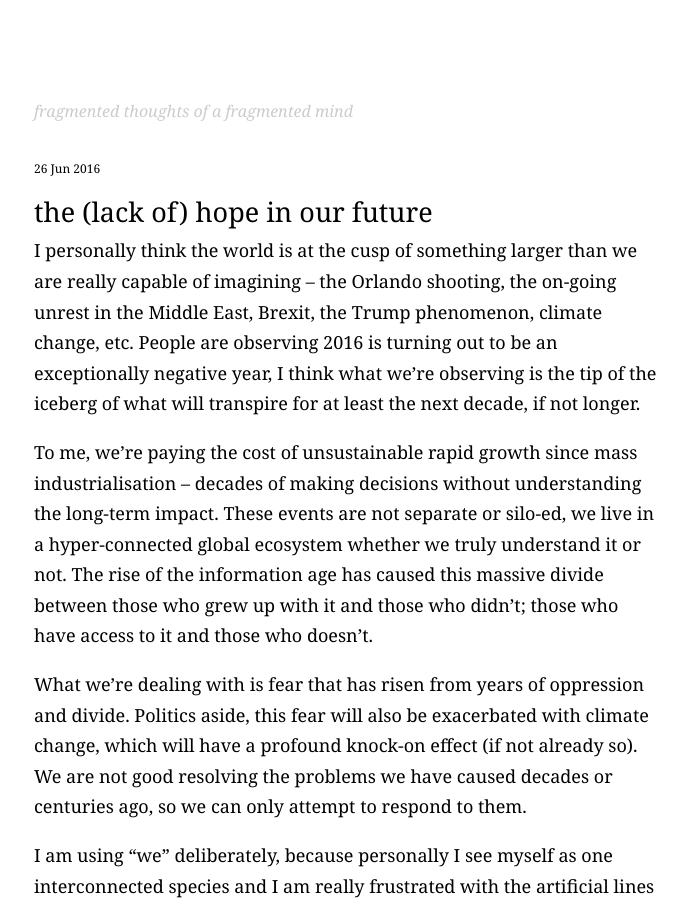
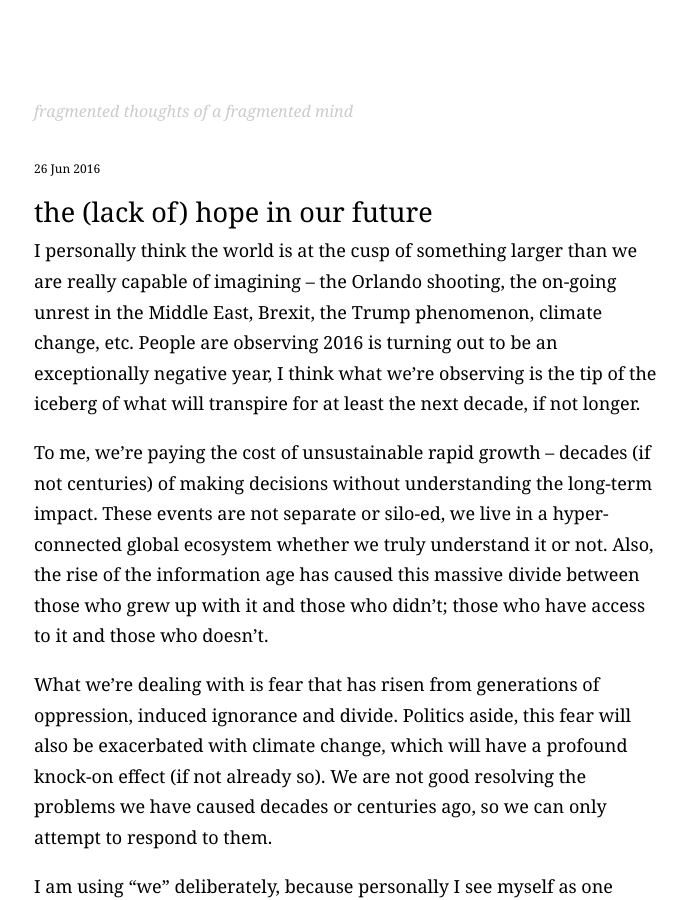
Before and after one commit to wynlim/wynlim.github.io, a Jekyll site: the page built from _posts/2016-06-26-the-lack-of-hope-in-our-future.markdown, in a window 1280 px wide and 900 px high. Shown: the whole window, without its empty margins (291-978 px from the left). Built offline with Jekyll 4.4.1, drawn with Linux system fonts in a browser that asks for light colours; comment, search, counter and statistics services are not loaded.

Commit message:
Update 2016-06-26-the-lack-of-hope-in-our-future.markdown

```diff
--- a/_posts/2016-06-26-the-lack-of-hope-in-our-future.markdown
+++ b/_posts/2016-06-26-the-lack-of-hope-in-our-future.markdown
@@ -5,9 +5,9 @@ permalink: the-lack-of-hope-in-our-future
 ---
 I personally think the world is at the cusp of something larger than we are really capable of imagining – the Orlando shooting, the on-going unrest in the Middle East, Brexit, the Trump phenomenon, climate change, etc. People are observing 2016 is turning out to be an exceptionally negative year, I think what we’re observing is the tip of the iceberg of what will transpire for at least the next decade, if not longer.
 
-To me, we’re paying the cost of unsustainable rapid growth since mass industrialisation – decades of making decisions without understanding the long-term impact. These events are not separate or silo-ed, we live in a hyper-connected global ecosystem whether we truly understand it or not. The rise of the information age has caused this massive divide between those who grew up with it and those who didn’t; those who have access to it and those who doesn’t.
+To me, we’re paying the cost of unsustainable rapid growth – decades (if not centuries) of making decisions without understanding the long-term impact. These events are not separate or silo-ed, we live in a hyper-connected global ecosystem whether we truly understand it or not. Also, the rise of the information age has caused this massive divide between those who grew up with it and those who didn’t; those who have access to it and those who doesn’t.
 
-What we’re dealing with is fear that has risen from years of oppression and divide. Politics aside, this fear will also be exacerbated with climate change, which will have a profound knock-on effect (if not already so). We are not good resolving the problems we have caused decades or centuries ago, so we can only attempt to respond to them.
+What we’re dealing with is fear that has risen from generations of oppression, induced ignorance and divide. Politics aside, this fear will also be exacerbated with climate change, which will have a profound knock-on effect (if not already so). We are not good resolving the problems we have caused decades or centuries ago, so we can only attempt to respond to them.
 
 I am using “we” deliberately, because personally I see myself as one interconnected species and I am really frustrated with the artificial lines we love to draw between ourselves – not to mention those lines are causing the problems we’re facing – yet I am hugely empathetic towards our collective psyche as well as a species conditioned by fear. We can only act with what we know and how we are taught to survive. We survive at all costs throughout our history, even if it means wiping out an entire race or razing centuries of accumulated knowledge to the ground.
 
```
